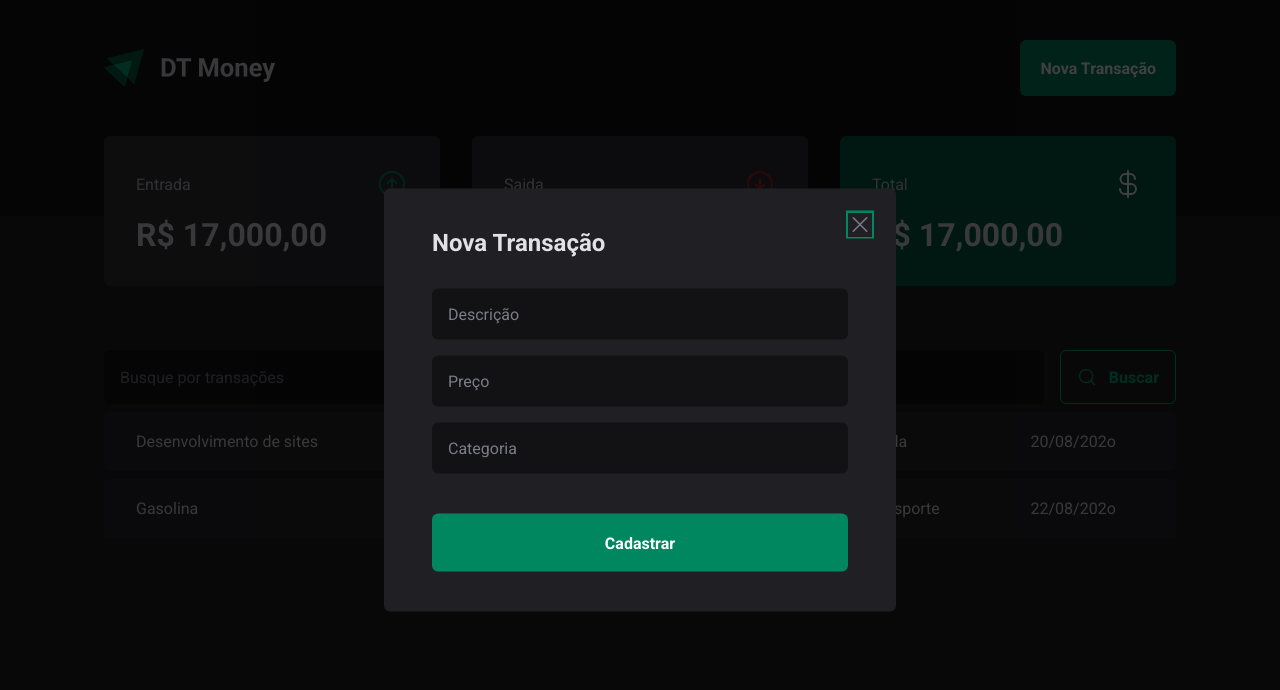
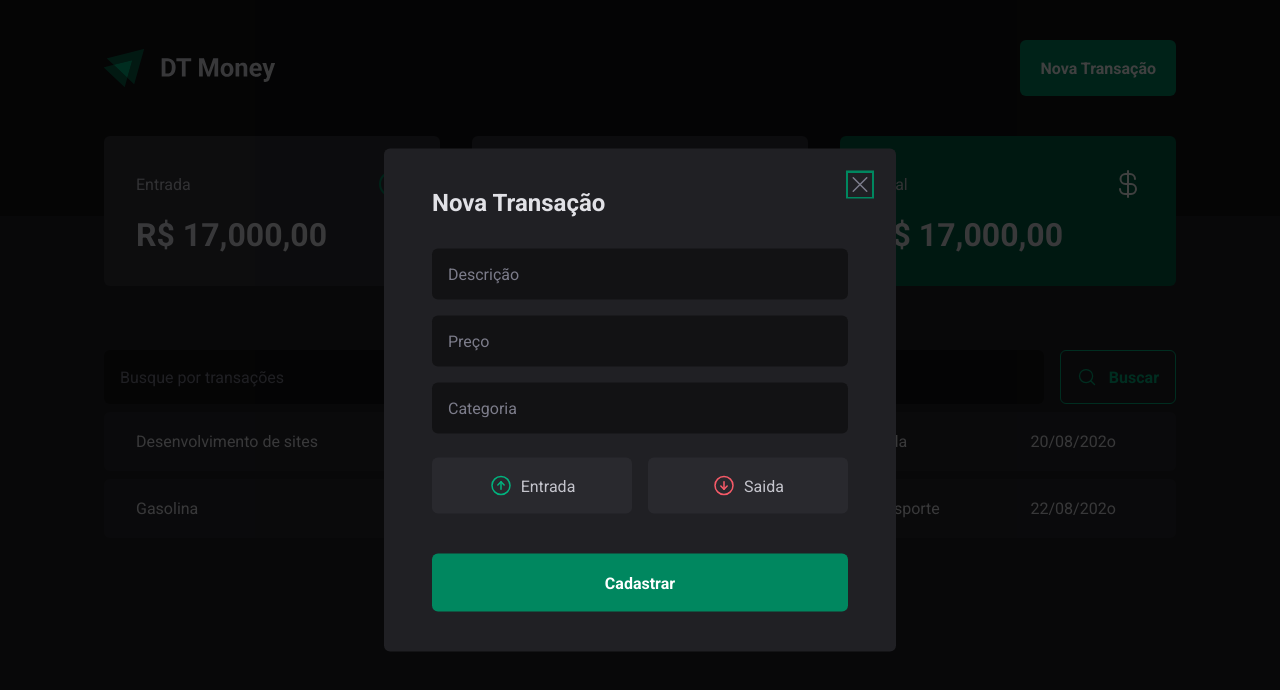
Before and after one commit to markus90souza/website-dtmoney, a React (Vite) app: page / in a window 1280 px wide. Both pictures are taken after a click on the button "Nova Transação". Shown: the top 690 px of the page. Built offline with nearby package versions, Linux system fonts and the light colour scheme.

Commit message:
Feat:component create TransactionType/Buttons

```diff
--- a/package.json
+++ b/package.json
@@ -10,6 +10,7 @@
   },
   "dependencies": {
     "@radix-ui/react-dialog": "^1.0.0",
+    "@radix-ui/react-radio-group": "^1.0.0",
     "phosphor-react": "^1.4.1",
     "react": "^18.2.0",
     "react-dom": "^18.2.0",
--- a/src/components/NewTransactionModal/index.tsx
+++ b/src/components/NewTransactionModal/index.tsx
@@ -1,7 +1,13 @@
 import * as Dialog from '@radix-ui/react-dialog'
-import { X } from 'phosphor-react'
+import { ArrowCircleDown, ArrowCircleUp, X } from 'phosphor-react'
 
-import { Overlay, Content, CloseButton } from './styles'
+import {
+  Overlay,
+  Content,
+  CloseButton,
+  TransactionType,
+  TransactionTypeButton,
+} from './styles'
 
 const NewTransactionModal = () => {
   return (
@@ -15,9 +21,20 @@
         </CloseButton>
 
         <form action="">
-          <input type="text" placeholder={'Descrição'} />
-          <input type="text" placeholder={'Preço'} />
-          <input type="text" placeholder={'Categoria'} />
+          <input type="text" placeholder={'Descrição'} required />
+          <input type={'number'} placeholder={'Preço'} required />
+          <input type="text" placeholder={'Categoria'} required />
+
+          <TransactionType>
+            <TransactionTypeButton variant="income" value="income">
+              <ArrowCircleUp size={24} />
+              Entrada
+            </TransactionTypeButton>
+            <TransactionTypeButton variant="outcome" value="outcome">
+              <ArrowCircleDown size={24} />
+              Saida
+            </TransactionTypeButton>
+          </TransactionType>
 
           <button type="submit">Cadastrar</button>
         </form>
--- a/src/components/NewTransactionModal/styles.ts
+++ b/src/components/NewTransactionModal/styles.ts
@@ -1,5 +1,6 @@
 import styled from 'styled-components'
 import * as Dialog from '@radix-ui/react-dialog'
+import * as RadioGroup from '@radix-ui/react-radio-group'
 
 export const Overlay = styled(Dialog.Overlay)`
   position: fixed;
@@ -66,3 +67,48 @@
   line-height: 0;
   color: ${({ theme }) => theme['gray-500']};
 `
+export const TransactionType = styled(RadioGroup.Root)`
+  display: grid;
+  grid-template-columns: repeat(2, 1fr);
+  gap: 1rem;
+  margin-top: 0.5rem;
+`
+
+type TransactionTypeButtonProps = {
+  variant: 'income' | 'outcome'
+}
+
+export const TransactionTypeButton = styled(
+  RadioGroup.Item,
+)<TransactionTypeButtonProps>`
+  background-color: ${({ theme }) => theme['gray-700']};
+  color: ${({ theme }) => theme['gray-300']};
+  padding: 1rem;
+  display: flex;
+  align-items: center;
+  justify-content: center;
+  gap: 0.5rem;
+  border-radius: 6px;
+  border: 0;
+  cursor: pointer;
+
+  svg {
+    color: ${({ theme, variant }) =>
+      variant === 'income' ? theme['green-300'] : theme['red-300']};
+  }
+
+  &[data-state='checked'] {
+    background-color: ${({ theme, variant }) =>
+      variant === 'income' ? theme['green-500'] : theme['red-500']};
+    color: ${({ theme }) => theme.white};
+
+    svg {
+      color: ${({ theme }) => theme.white};
+    }
+  }
+
+  &[data-state='unchecked']:hover {
+    background-color: ${({ theme }) => theme['gray-600']};
+    transition: background-color 0.2s;
+  }
+`
```
Also changed, not shown: 1 other file (tests, documents, lock files or other folders).
